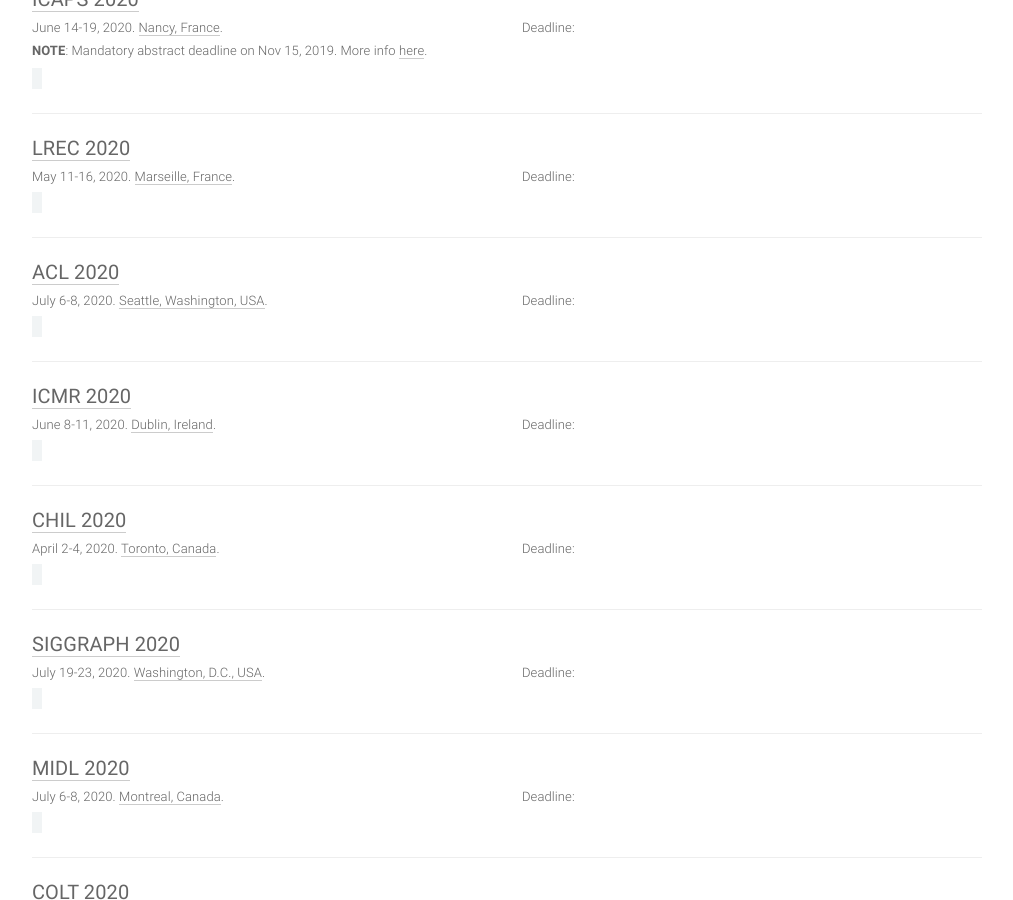
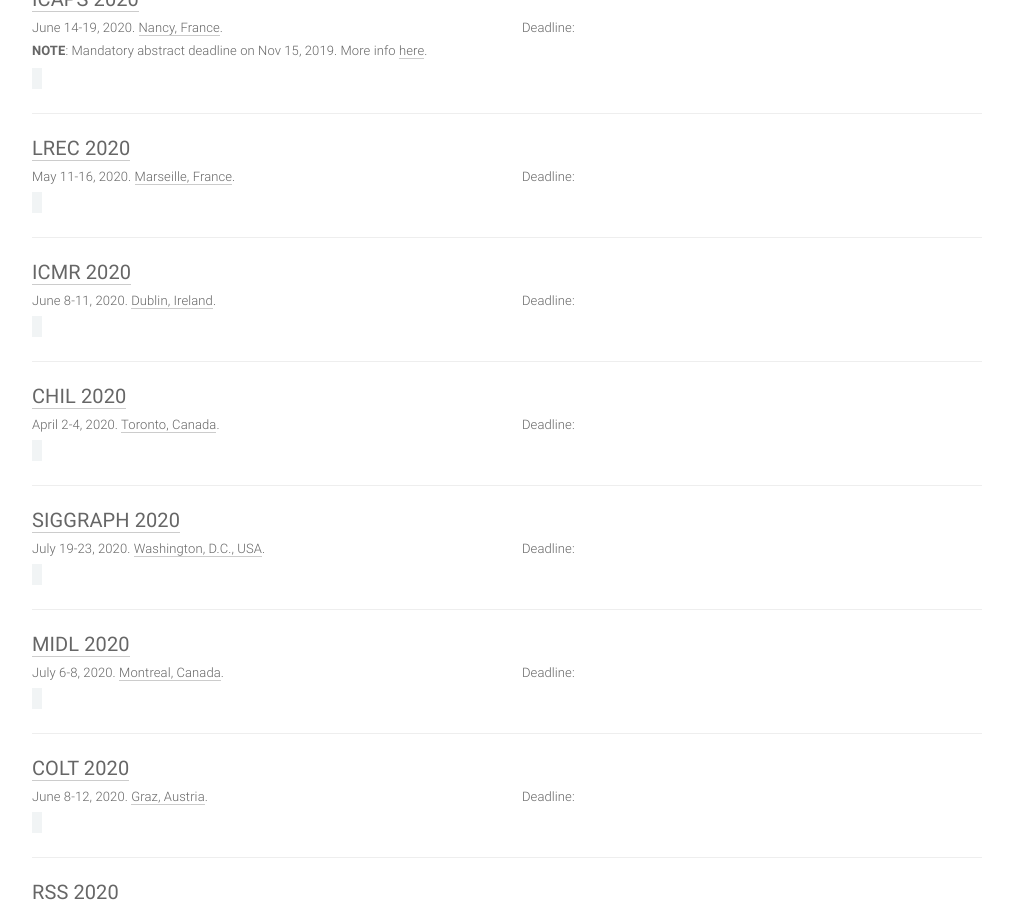
Before and after one commit to paperswithcode/ai-deadlines, a Jekyll site: the page built from index.html, in a window 1280 px wide and 900 px high, scrolled down 2587 px. Shown: the whole window, without its empty margins (133-1146 px from the left). Built offline with Jekyll 4.4.1, drawn with Linux system fonts in a browser that asks for light colours; comment, search, counter and statistics services are not loaded.

Commit message:
Drops ACL 2020

```diff
--- a/_data/conferences.yml
+++ b/_data/conferences.yml
@@ -231,17 +231,6 @@
   timezone: Europe/Paris
   date: May 11-16, 2020
   place: Marseille, France
-  sub: NLP
-
-- title: ACL
-  hindex: 26
-  year: 2020
-  id: acl20
-  link: https://acl2020.org/
-  deadline: '2019-12-09 23:59:59'
-  timezone: UTC-12
-  date: July 6-8, 2020
-  place: Seattle, Washington, USA
   sub: NLP
 
 - title: ICMR
```
